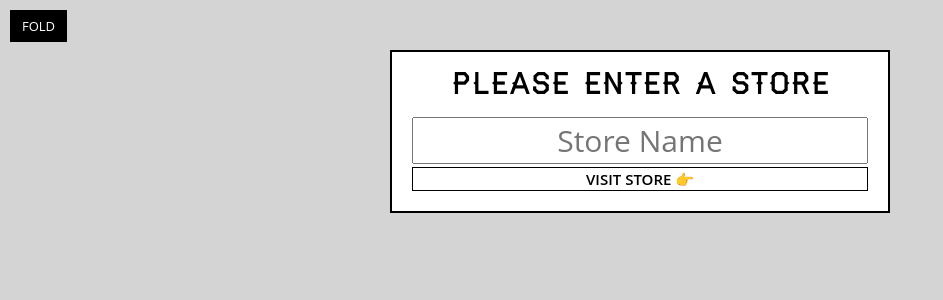
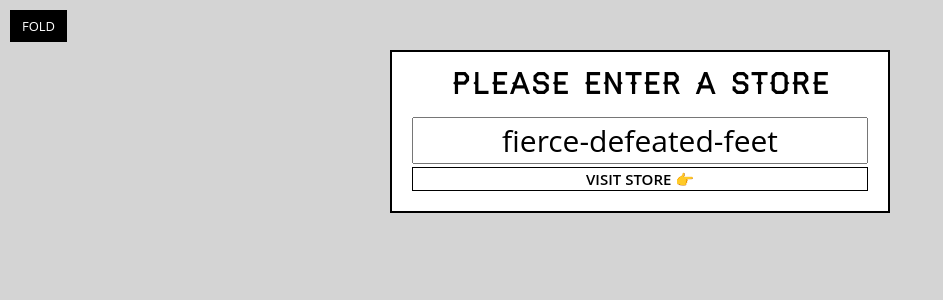
Before and after one commit to fannyibz/wesbos_react_for_beginners, a React (Create React App) app in the folder catch-of-the-day/: page / in a window 1280 px wide. Shown: the top 300 px of the page, without its empty margins (0-943 px from the left). Built offline with nearby package versions, Linux system fonts and the light colour scheme.

Commit message:
Helper and utility function

```diff
--- a/catch-of-the-day/src/components/StorePicker.js
+++ b/catch-of-the-day/src/components/StorePicker.js
@@ -1,11 +1,17 @@
 import React from "react";
+import { getFunName } from "../helpers";
 
 class StorePicker extends React.Component {
   render() {
     return (
       <form className="store-selector">
         <h2>Please enter a store</h2>
-        <input type="text" required placeholder="Store Name" />
+        <input
+          type="text"
+          required
+          placeholder="Store Name"
+          defaultValue={getFunName()}
+        />
         <button type="submit">Visit Store 👉</button>
       </form>
     );
```
